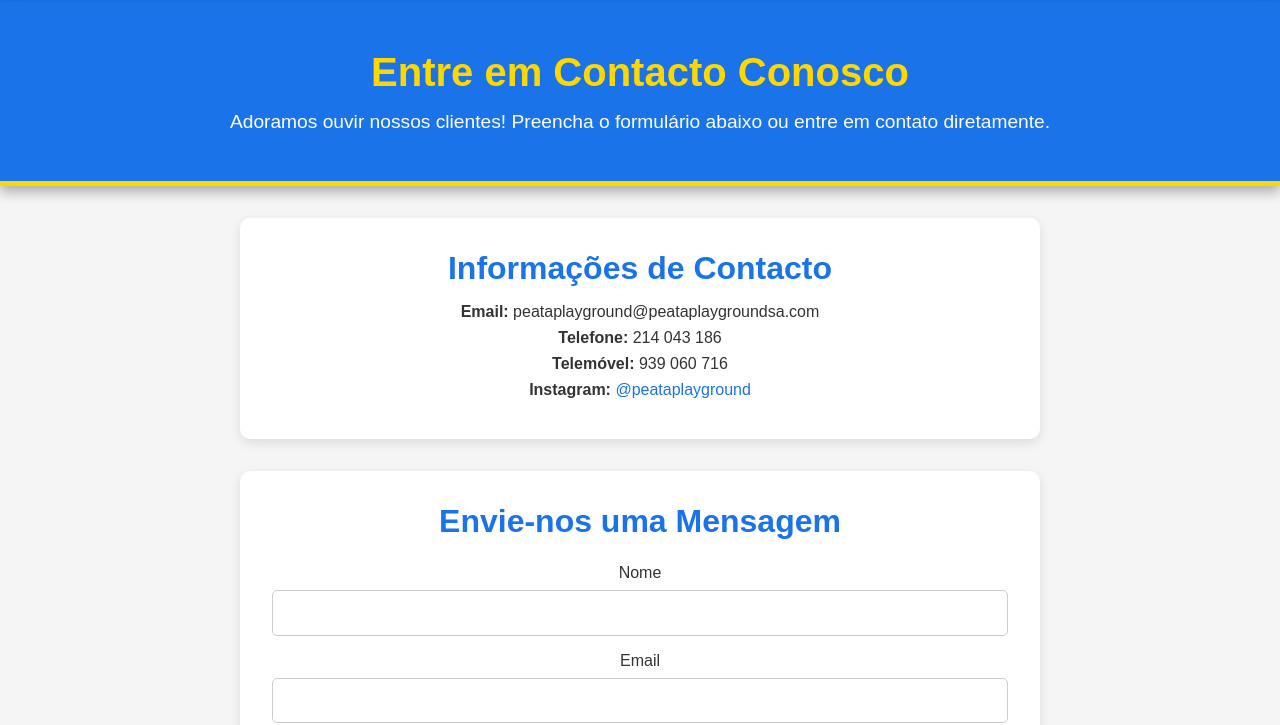
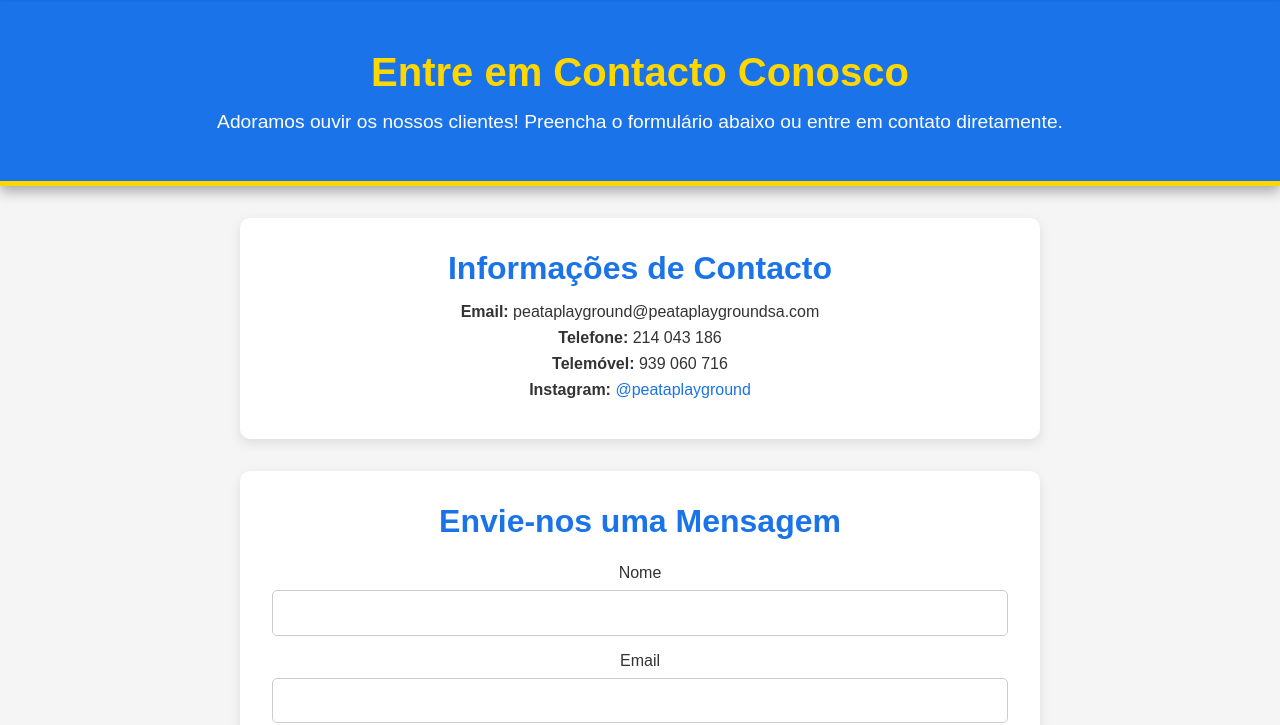
Before and after one commit to DeHermen/AQB, a plain HTML site: page contato.html in a window 1280 px wide. Shown: the part 96-821 px from the top of the page. Drawn offline with Linux system fonts and the light colour scheme.

Commit message:
Update contato.html

```diff
--- a/contato.html
+++ b/contato.html
@@ -41,7 +41,7 @@
     <main>
         <section class="contact-hero">
             <h2>Entre em Contacto Conosco</h2>
-            <p>Adoramos ouvir nossos clientes! Preencha o formulário abaixo ou entre em contato diretamente.</p>
+            <p>Adoramos ouvir os nossos clientes! Preencha o formulário abaixo ou entre em contato diretamente.</p>
         </section>
 
         <section class="contact-info">
```
